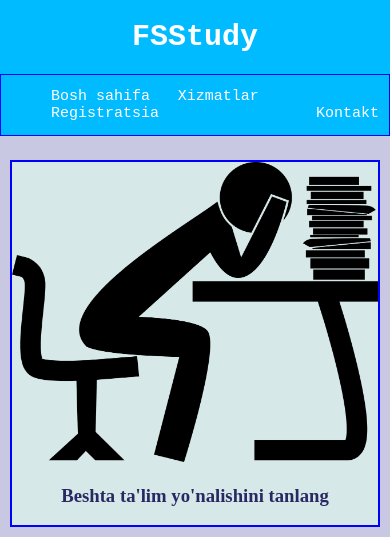
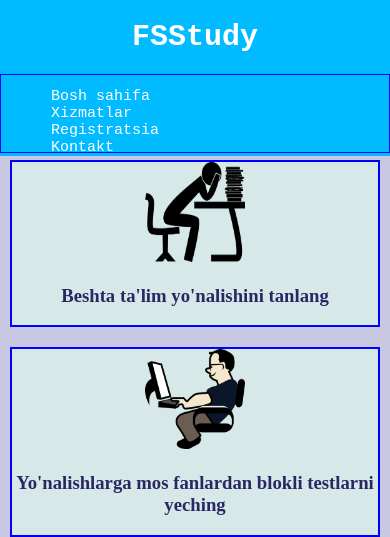
Before and after one commit to gsaidov/fsstudy, a plain HTML site: page index.html in a window 390 px wide. Shown: the top 537 px of the page. Drawn offline with Linux system fonts and the light colour scheme.

Commit message:
changed boxes to media

```diff
--- a/index.html
+++ b/index.html
@@ -13,10 +13,10 @@
             <h1>FSStudy</h1>
             <nav>
                 <ul class="main-nav">
-                    <li><a href="#">Bosh sahifa</a></li>
-                    <li><a href="#">Xizmatlar</a></li>
-                    <li><a href="#">Registratsia</a></li>
-                    <li class="push"><a href="#">Kontakt</a></li>
+                    <li class="media"><a href="#">Bosh sahifa</a></li>
+                    <li class="media"><a href="#">Xizmatlar</a></li>
+                    <li class="media"><a href="#">Registratsia</a></li>
+                    <li class="media push"><a href="#">Kontakt</a></li>
                 </ul>
             </nav>
         </header>
--- a/style.css
+++ b/style.css
@@ -62,10 +62,10 @@ figure {
     max-width: 400px;
     border: 2px solid blue;
 }
-img {
-    width: 300px;
-    height: 300px;
-}
+/* img {
+    width: 250px;
+    height: 250px;
+} */
 
 
 .grid-wrapper {
@@ -97,11 +97,18 @@ img {
     h1 {
         font-size: 30px;
     }
+    .push {
+        float: left;
+    }
     .media {
         display: block;
     }
     a {
         font-size: 15px;
+    }
+    .box > img {
+        width: 100px;
+        height: 100px;
     }
 }
 
```
